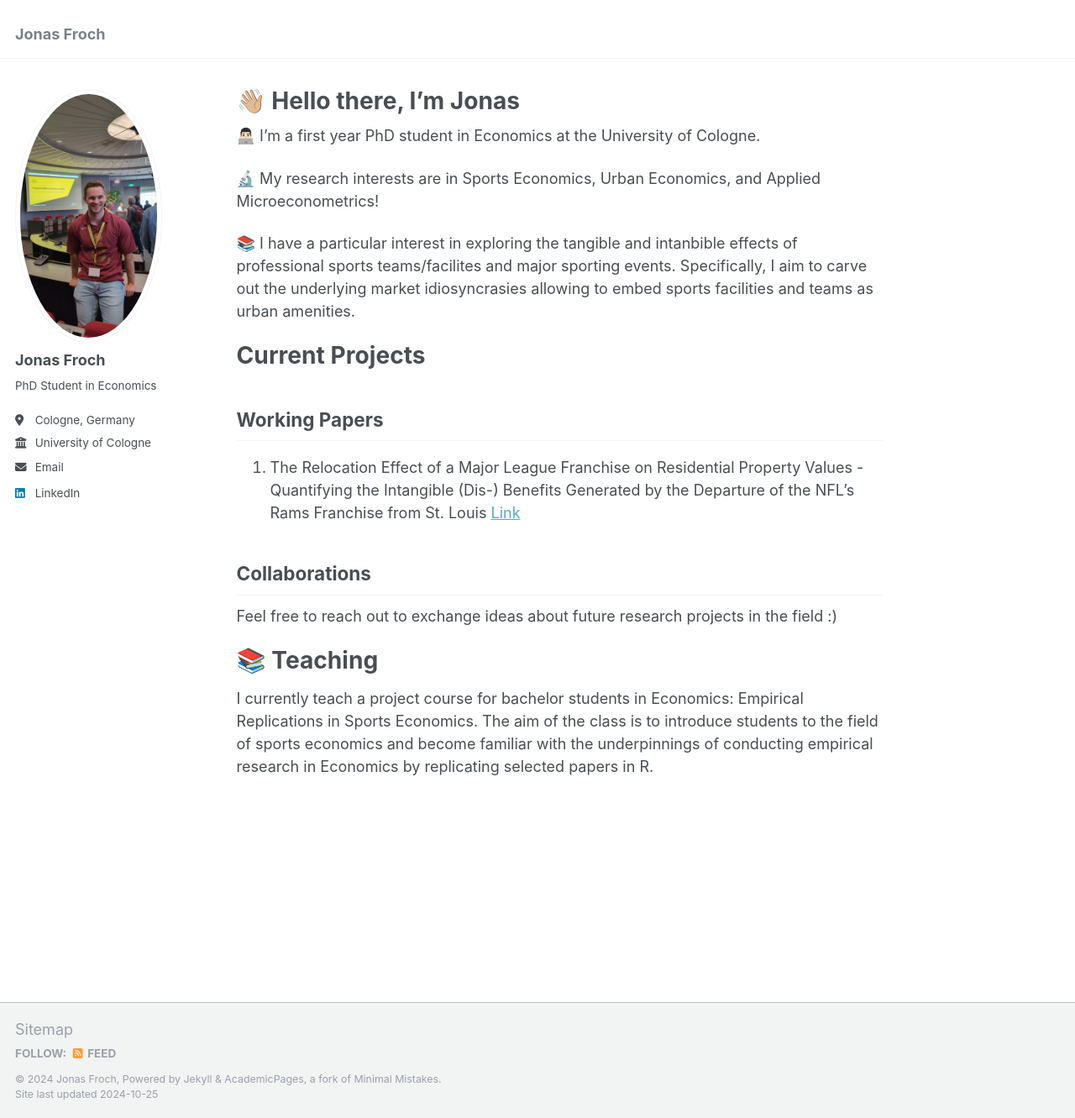
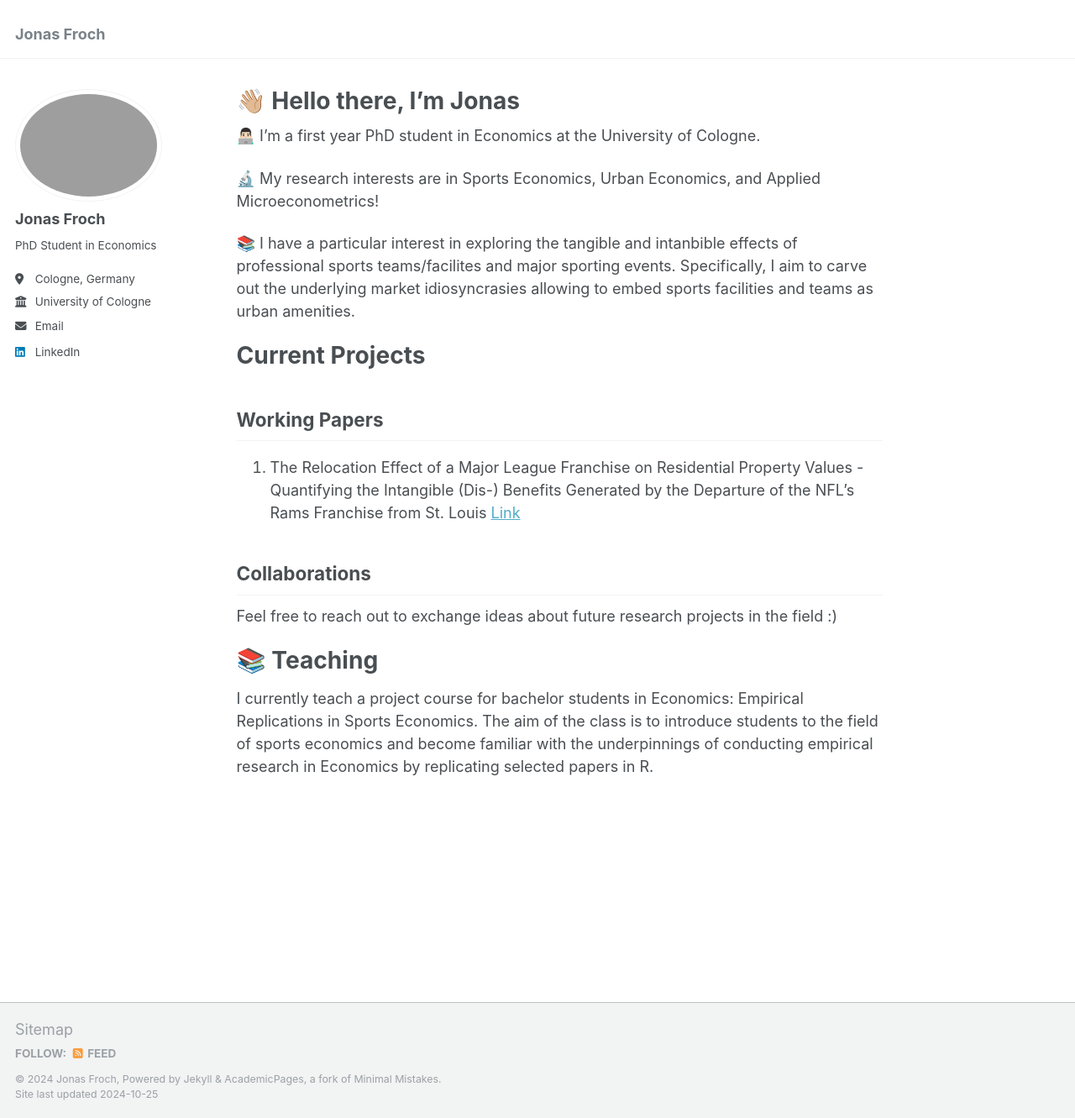
Before and after one commit to jonasfroch/jfwebpage.gitbub.io, a Jekyll site: the page built from _pages/about.md, in a window 1280 px wide and 1331 px high. Shown: the whole window at 84% size. Built offline with Jekyll 4.4.1, drawn with Linux system fonts in a browser that asks for light colours.

Commit message:
Update _config.yml

```diff
--- a/_config.yml
+++ b/_config.yml
@@ -21,7 +21,7 @@ repository               : "jonasfroch/jfwebpage.github.io"
 #               Additional customization can be done by editing /_includes/author-profile.html
 author:
   # Biographic information
-  avatar           : "picconference.jpg"
+  avatar           : # "picconference.jpg"
   name             : "Jonas Froch"
   pronouns         : # example: "she/her"
   bio              : "PhD Student in Economics"
```
